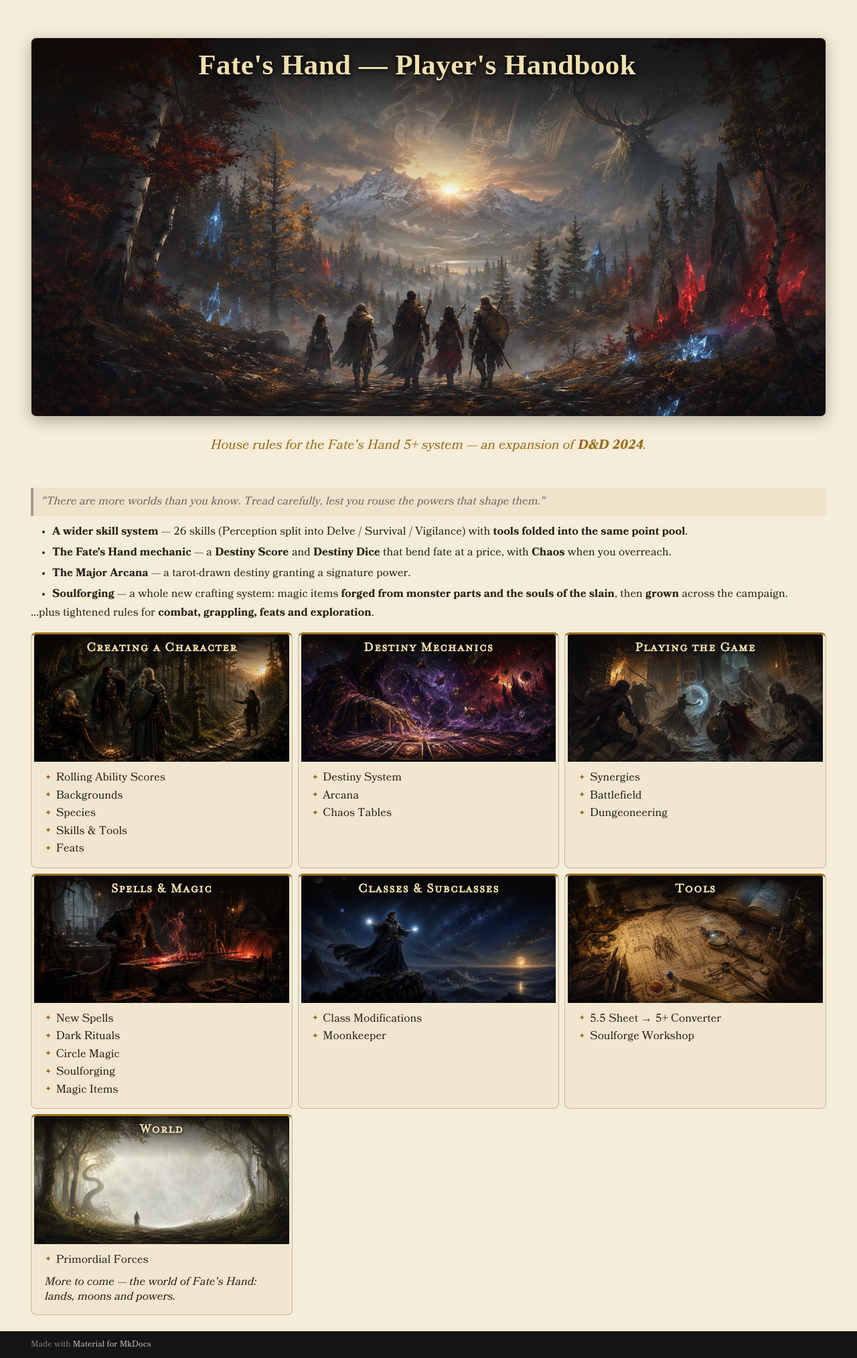
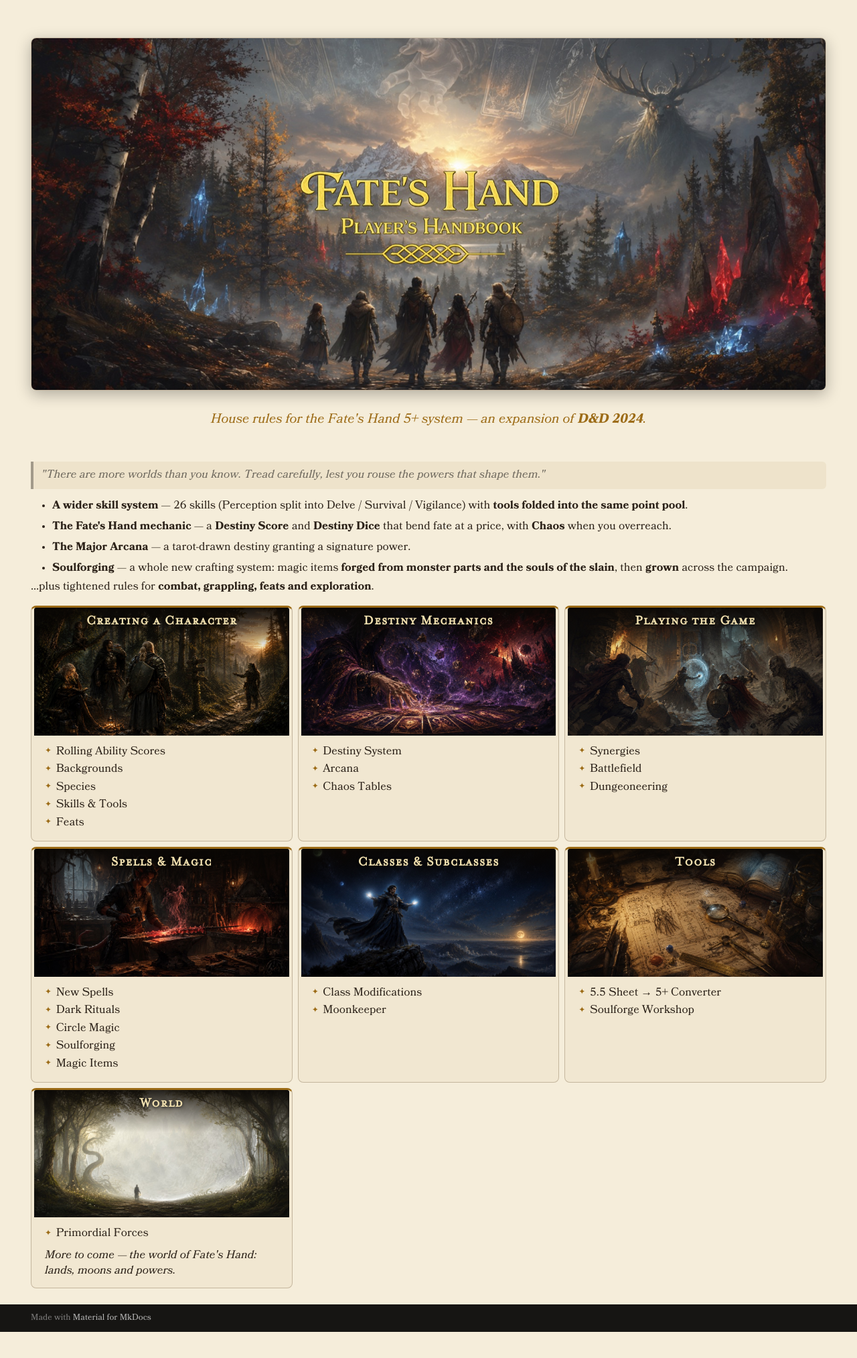
Before and after one commit to Noirchicot/fh-phb, an MkDocs documentation site: the page built from docs/index.md, in a window 1280 px wide. Shown: the whole page at 67% size. Built offline with MkDocs 1.6.1 and Material for MkDocs 9.7.7, drawn with Linux system fonts in a browser that asks for light colours; some web fonts are replaced; after the commit the page ends 1988 px from its top, so only the background shows below that.

Commit message:
Cover: final artwork with the title baked in (Player's Handbook)
HTML h1 kept for SEO/accessibility but visually hidden; overlay scrim removed.

Co-Authored-By: Claude Fable 5 <noreply@anthropic.com>

```diff
--- a/docs/stylesheets/extra.css
+++ b/docs/stylesheets/extra.css
@@ -384,21 +384,14 @@ body.fh-home-page .md-header { display: none; }
 .md-typeset .fh-cover { position: relative; margin: 0 0 1.2rem; }
 .md-typeset .fh-cover .fh-banner { margin: 0; }
 .md-typeset .fh-cover::after {
-  content: ""; position: absolute; left: 1px; right: 1px; top: 1px;
-  height: 42%; border-radius: 8px 8px 0 0; pointer-events: none;
-  background: linear-gradient(to bottom, rgba(10,7,4,.78) 0%, rgba(10,7,4,.30) 55%, transparent 100%);
+  content: none;
 }
 .md-typeset .fh-cover h1.fh-cover-title {
-  position: absolute; left: 0; right: 0; top: .9rem; z-index: 2;
-  margin: 0; padding: 0 1rem;
-  text-align: center; font-size: 2.15rem;
-  font-family: "Cinzel Decorative", "Cinzel", serif; font-weight: 700;
-  color: #f0dfae;
-  text-shadow: 0 2px 6px rgba(0,0,0,.95), 0 0 28px rgba(0,0,0,.7);
+  position: absolute; width: 1px; height: 1px; margin: -1px;
+  overflow: hidden; clip: rect(0 0 0 0); white-space: nowrap;
 }
 @media screen and (max-width: 44.9em) {
-  .md-typeset .fh-cover h1.fh-cover-title { font-size: 1.05rem; top: .45rem; }
-  .md-typeset .fh-cover::after { height: 52%; }
+
 }
 
 /* ---- landing cards: title overlaid on the card banner ---- */
```
Also changed, not shown: docs/assets/img/cover-fates-hand.jpg.
